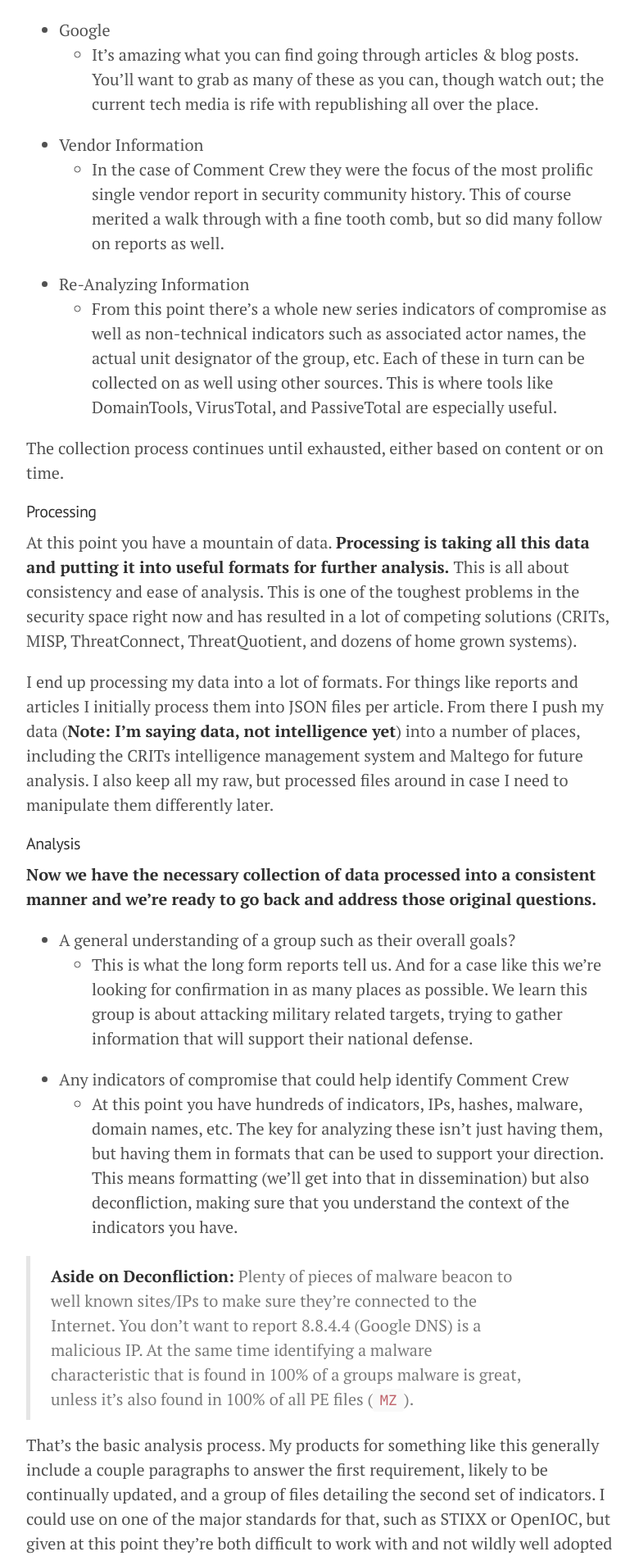
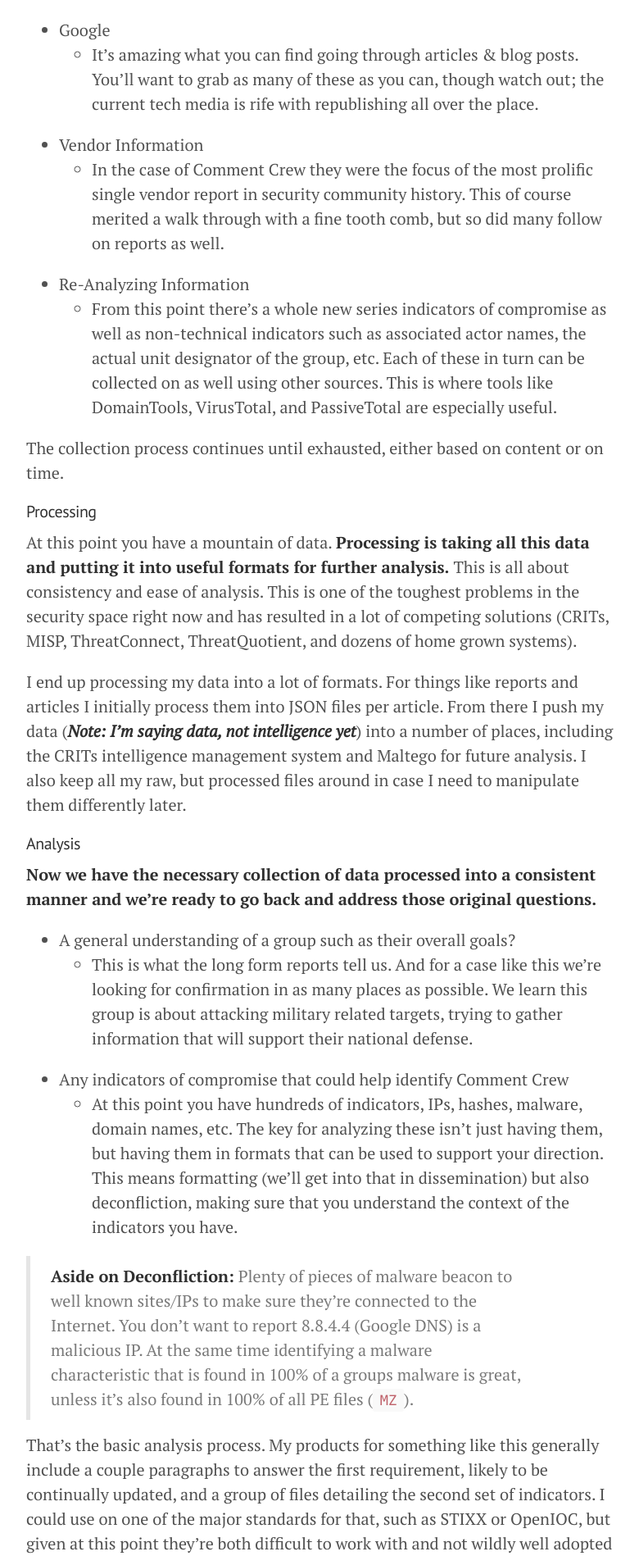
Before and after one commit to sroberts/sroberts.github.io, a Jekyll site: the page built from _posts/2015-02-10-cycles-intelligence.md, in a window 1280 px wide. Shown: the part 2449-4347 px from the top of the page at 82% size, without its empty margins (248-1028 px from the left). Built offline with Jekyll 4.4.1, drawn with Linux system fonts in a browser that asks for light colours; nearby versions of some CDN libraries.

Commit message:
bold & italic ftw

```diff
--- a/_posts/2015-02-10-cycles-intelligence.md
+++ b/_posts/2015-02-10-cycles-intelligence.md
@@ -48,7 +48,7 @@ The collection process continues until exhausted, either based on content or on
 
 At this point you have a mountain of data. __Processing is taking all this data and putting it into useful formats for further analysis.__ This is all about consistency and ease of analysis. This is one of the toughest problems in the security space right now and has resulted in a lot of competing solutions (CRITs, MISP, ThreatConnect, ThreatQuotient, and dozens of home grown systems).
 
-I end up processing my data into a lot of formats. For things like reports and articles I initially process them into JSON files per article. From there I push my data (__Note: I'm saying data, not intelligence yet__) into a number of places, including the CRITs intelligence management system and Maltego for future analysis. I also keep all my raw, but processed files around in case I need to manipulate them differently later.
+I end up processing my data into a lot of formats. For things like reports and articles I initially process them into JSON files per article. From there I push my data (___Note: I'm saying data, not intelligence yet___) into a number of places, including the CRITs intelligence management system and Maltego for future analysis. I also keep all my raw, but processed files around in case I need to manipulate them differently later.
 
 #### Analysis
 
```
